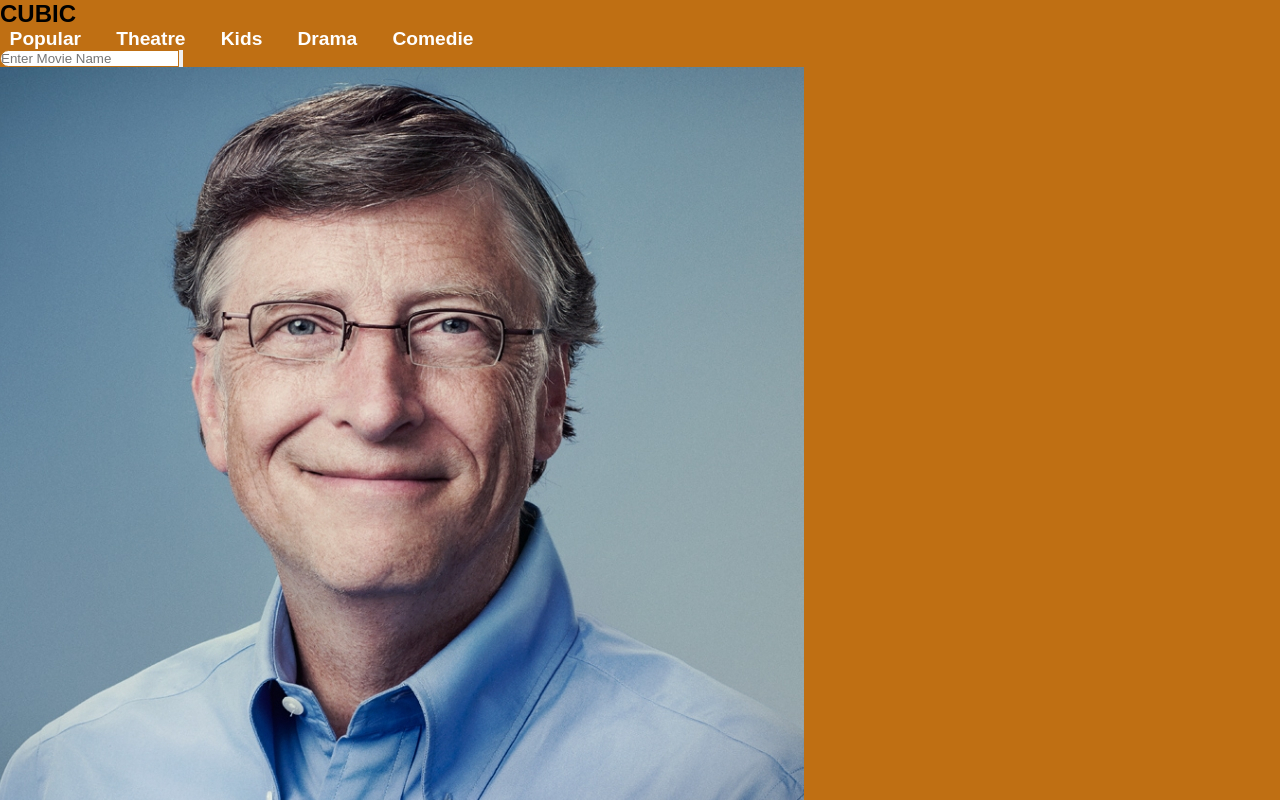
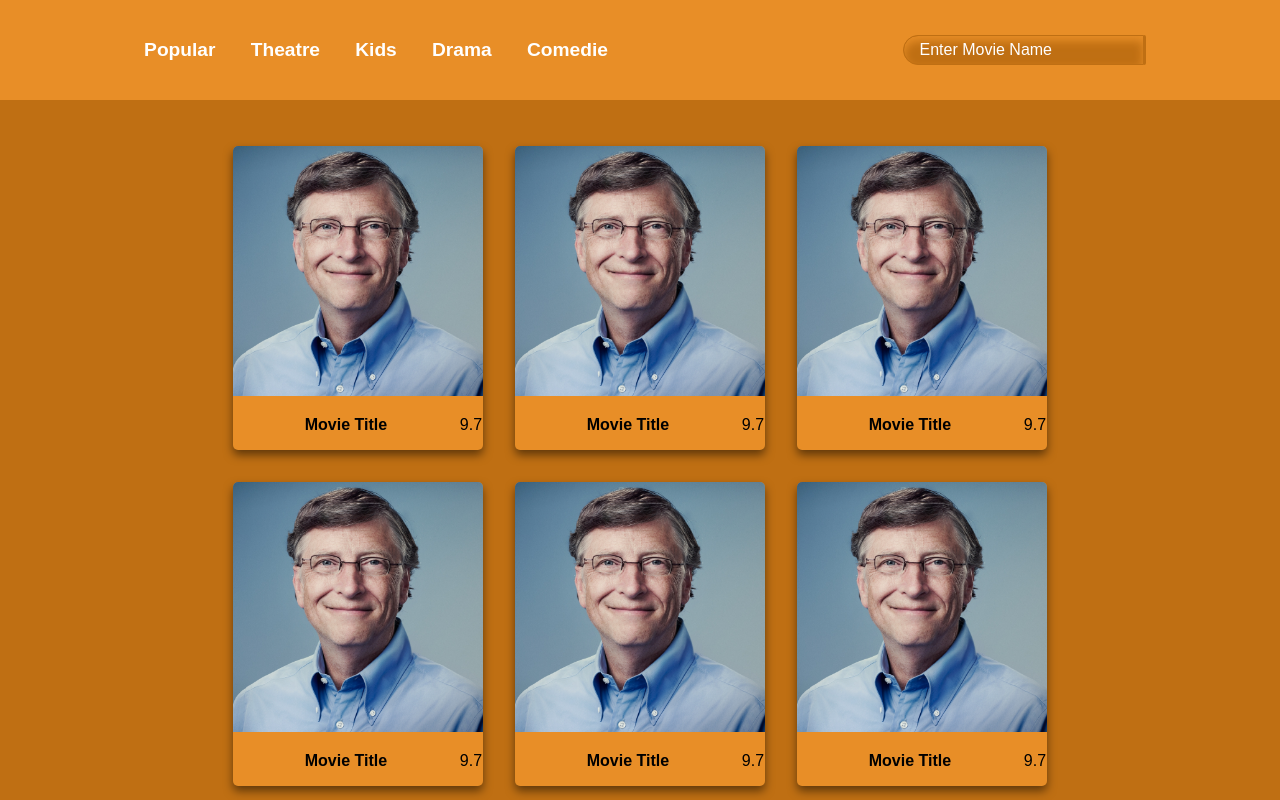
Before and after one commit to YSR10/cubicmovie, a React (Create React App) app: page / in a window 1280 px wide. Shown: the top 800 px of the page. Built offline with nearby package versions, Linux system fonts and the light colour scheme.

Commit message:
initial commit

```diff
--- a/src/componets/Main.jsx
+++ b/src/componets/Main.jsx
@@ -6,7 +6,6 @@ const Main = () => {
     <>
       <div className="header">
         <nav>
-          <h1 className="logo">CUBIC</h1>
           <ul>
             <li>
               <a href="#">Popular</a>
@@ -38,6 +37,11 @@ const Main = () => {
       </div>
       <div className="container">
         <Card />
+        <Card />
+        <Card />
+        <Card />
+        <Card />
+        <Card />
       </div>
     </>
   );
--- a/src/componets/Style.css
+++ b/src/componets/Style.css
@@ -10,7 +10,7 @@
 body {
   background-color: var(--primary-color);
 }
-header {
+.header {
   background-color: var(--secondary-color);
   height: 100px;
   width: 100%;
@@ -44,16 +44,17 @@ nav ul li a ::before {
   width: 100%;
   transform: translateX(-50%);
   background-color: var(--primary-color);
+  transition: all 0.3s ease-in-out;
 }
-nav ul li a :hover:before {
+nav ul li a:hover:before {
   width: 100%;
 }
-nav ul li a :focus {
+nav ul li a:focus {
   background-color: var(--primary-color);
   opacity: 0.2px;
   border-radius: 20px;
 }
-nav ul li a :focus::before {
+nav ul li a:focus::before {
   width: 0%;
 }
 .search-btn {
@@ -63,4 +64,77 @@ nav ul li a :focus::before {
   outline: none;
   border: 1px solid var(--primary-color);
   border-radius: 2rem 0 0 2rem;
+  padding: 0.3rem 1rem;
+  font-size: 1rem;
+  color: white;
+  background-color: var(--primary-color);
+  box-shadow: inset 0 5px 10px var(--secondary-color);
 }
+.inputText::placeholder {
+  color: white;
+}
+.search-btn button {
+  background-color: var(--secondary-color);
+  box-shadow: inset 0 5px 10px var(--primary-color);
+  padding: 0.2re 0.5rem;
+  border-radius: 0 2rem 2rem 0;
+  color: white;
+  font-size: 1rem;
+  outline: none;
+  border: 1px solid var(--primary-color);
+}
+.container {
+  margin: auto;
+  width: 80%;
+  display: flex;
+  justify-content: center;
+  flex-wrap: wrap;
+}
+.movie {
+  box-shadow: 0 5px 10px rgba(0, 0, 0, 0.5);
+  width: 250px;
+  background-color: var(--secondary-color);
+  margin: 1rem;
+  border-radius: 5px;
+  box-sizing: border-box;
+  overflow: hidden;
+  position: relative;
+}
+.movie .poster {
+  width: 100%;
+  height: 250px;
+}
+.movie-detials {
+  display: flex;
+  flex-direction: column;
+  justify-content: center;
+  align-items: center;
+}
+.movie-details .box {
+  width: 100%;
+  padding: 1rem;
+  display: flex;
+  align-items: center;
+  justify-content: space-around;
+}
+.movie-details .title {
+  width: 160px;
+  text-align: center;
+}
+.movie-details .overview {
+  position: absolute;
+  left: 0;
+  bottom: 0;
+  max-height: 100%;
+  background-color: var(--secondary-color);
+  opacity: 0.9;
+  color: white;
+  box-sizing: border-box;
+  padding: 1rem;
+  transition: all 0.4s ease-in-out;
+  overflow-y: auto;
+  transform: translateY(101%);
+}
+.movie-details:hover .overview {
+  transform: translateY(0%);
+}
```
